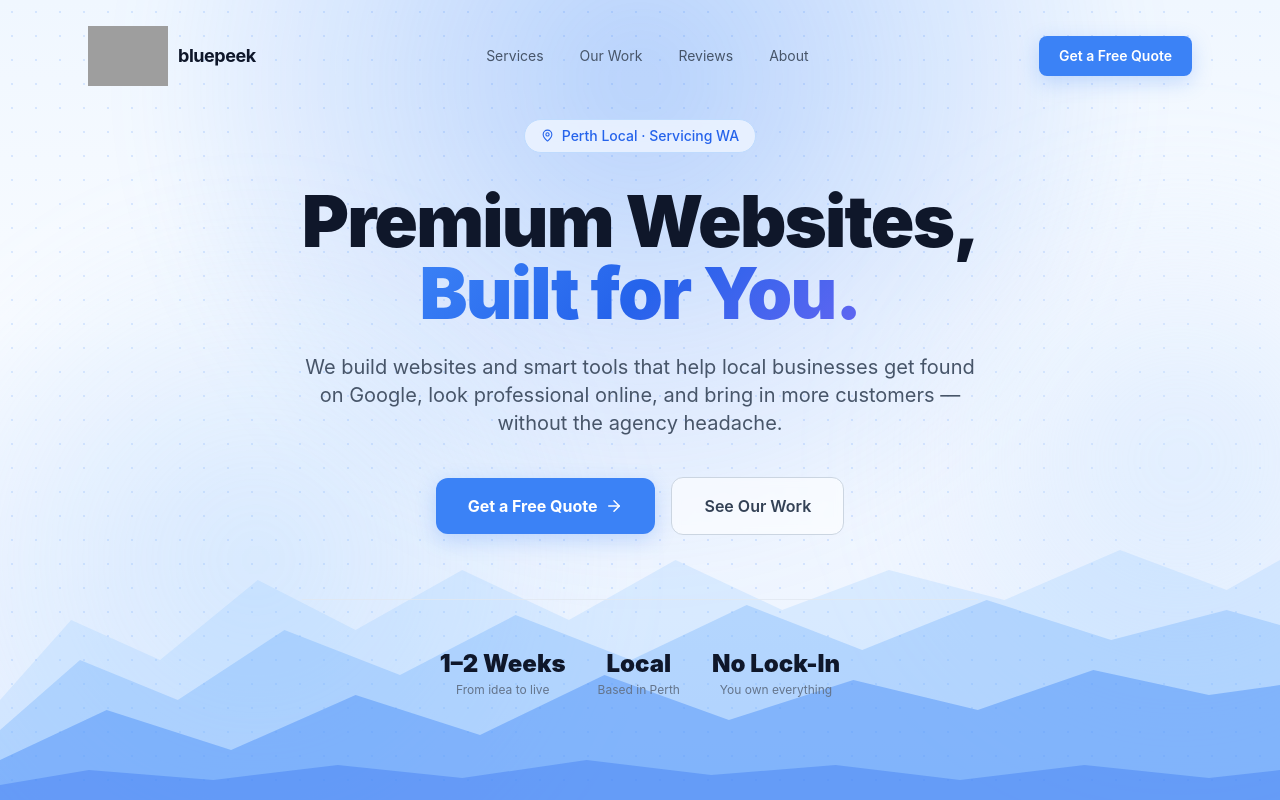
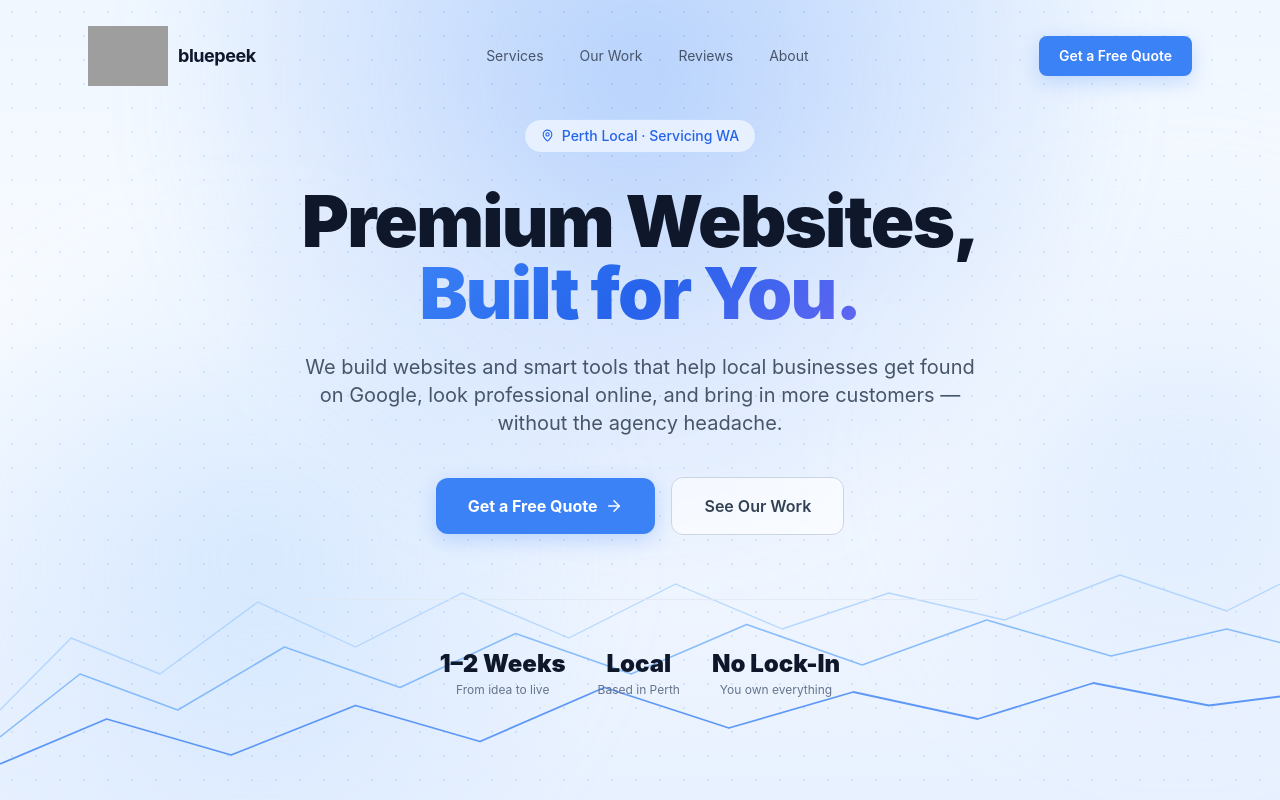
Before and after one commit to zachcolvillez-stack/bluepeek-website, a Next.js app: page / in a window 1280 px wide. Shown: the top 800 px of the page. Built offline with nearby package versions, Linux system fonts and the light colour scheme; grey boxes are pictures that could not be loaded.

Commit message:
Switch mountains to outline-only strokes

```diff
--- a/components/SceneBackground.jsx
+++ b/components/SceneBackground.jsx
@@ -51,7 +51,7 @@ export default function SceneBackground({ scene }) {
         }}
       />
 
-      {/* Static soft accent shapes for depth */}
+      {/* Soft accent shape top right */}
       <div
         className="absolute"
         style={{
@@ -64,32 +64,34 @@ export default function SceneBackground({ scene }) {
         }}
       />
 
-      {/* === Mountain silhouettes — layered for depth === */}
+      {/* Mountain outlines — layered for depth */}
       <svg
         className="absolute bottom-0 left-0 w-full pointer-events-none"
         viewBox="0 0 1440 400"
         preserveAspectRatio="none"
-        style={{ height: '50vh', maxHeight: '500px' }}
+        style={{ height: '45vh', maxHeight: '450px' }}
+        fill="none"
       >
-        {/* Back layer — lightest, smallest peaks */}
+        {/* Back layer — palest, thinnest */}
         <path
-          d="M0,300 L80,220 L180,260 L290,180 L400,230 L520,170 L640,220 L760,160 L880,210 L1000,170 L1130,200 L1260,150 L1380,190 L1440,160 L1440,400 L0,400 Z"
-          fill="rgba(147,197,253,0.25)"
+          d="M0,300 L80,220 L180,260 L290,180 L400,230 L520,170 L640,220 L760,160 L880,210 L1000,170 L1130,200 L1260,150 L1380,190 L1440,160"
+          stroke="rgba(147,197,253,0.6)"
+          strokeWidth="1.5"
+          strokeLinejoin="round"
         />
         {/* Middle layer */}
         <path
-          d="M0,330 L90,260 L200,300 L320,230 L450,275 L580,215 L710,260 L840,205 L970,250 L1110,200 L1250,240 L1380,210 L1440,225 L1440,400 L0,400 Z"
-          fill="rgba(96,165,250,0.30)"
+          d="M0,330 L90,260 L200,300 L320,230 L450,275 L580,215 L710,260 L840,205 L970,250 L1110,200 L1250,240 L1380,210 L1440,225"
+          stroke="rgba(96,165,250,0.7)"
+          strokeWidth="1.75"
+          strokeLinejoin="round"
         />
-        {/* Front layer — most saturated, tallest peaks closest to viewer */}
+        {/* Front layer — strongest line */}
         <path
-          d="M0,360 L120,310 L260,350 L400,295 L540,335 L680,275 L820,320 L960,280 L1100,310 L1230,270 L1360,295 L1440,285 L1440,400 L0,400 Z"
-          fill="rgba(59,130,246,0.40)"
-        />
-        {/* Foreground darker base */}
-        <path
-          d="M0,385 L100,370 L240,380 L380,365 L520,378 L660,360 L800,375 L940,365 L1080,380 L1220,365 L1360,378 L1440,370 L1440,400 L0,400 Z"
-          fill="rgba(37,99,235,0.30)"
+          d="M0,360 L120,310 L260,350 L400,295 L540,335 L680,275 L820,320 L960,280 L1100,310 L1230,270 L1360,295 L1440,285"
+          stroke="rgba(59,130,246,0.8)"
+          strokeWidth="2"
+          strokeLinejoin="round"
         />
       </svg>
     </div>
```
